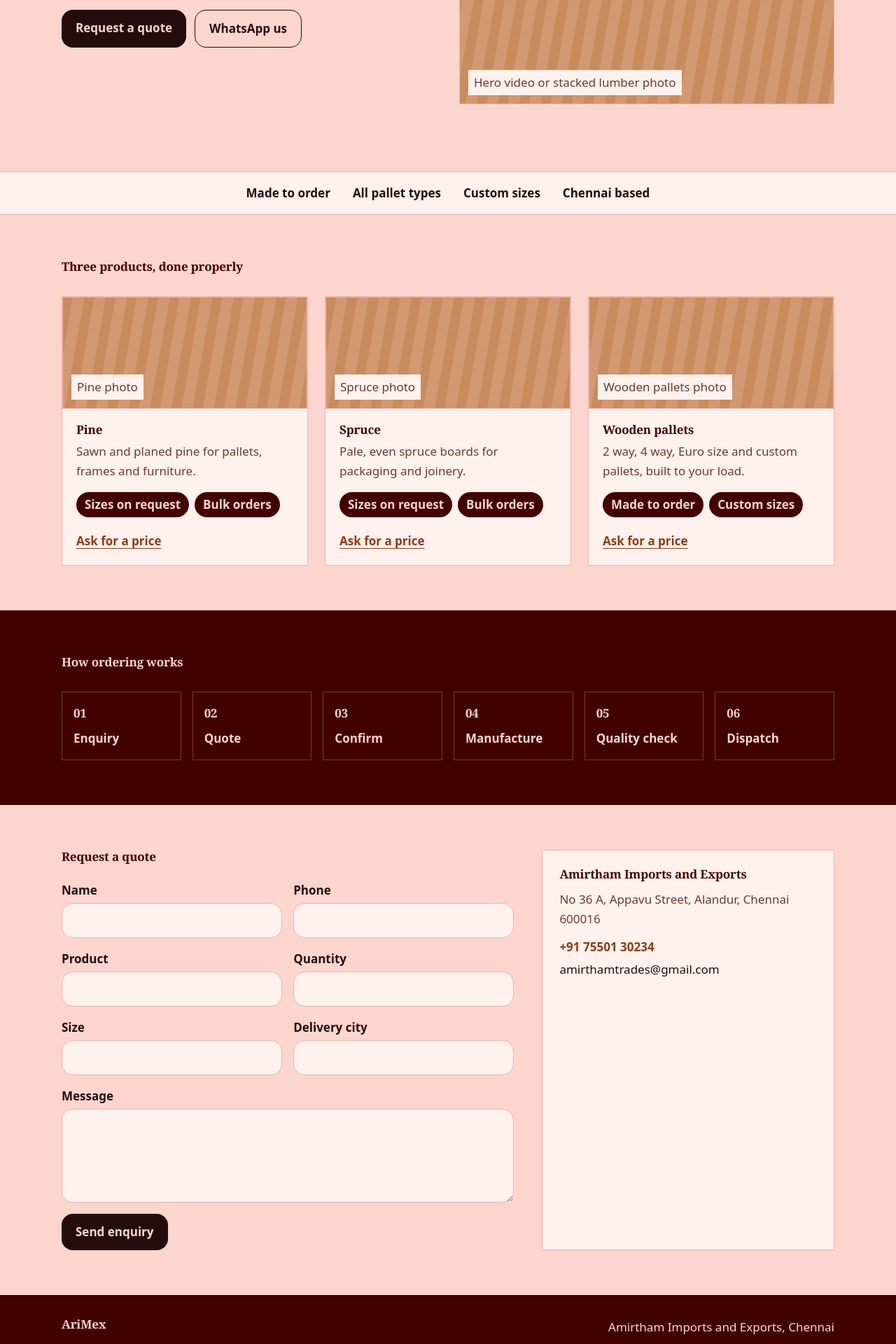
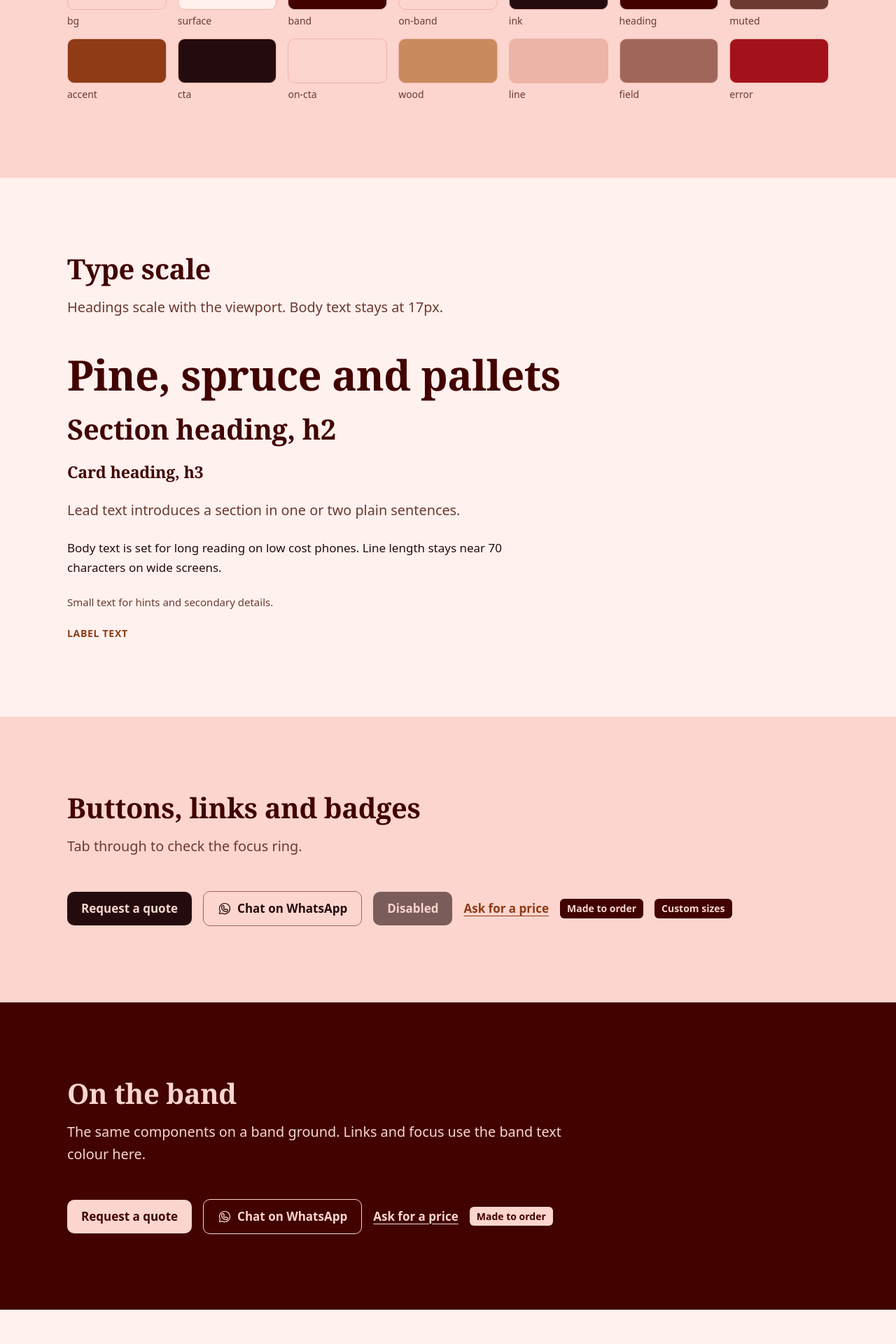
Before and after one commit to quantelvision/Arimex, a Next.js app: page / in a window 1280 px wide. Shown: the part 400-2320 px from the top of the page at 70% size. Built offline with nearby package versions, Linux system fonts and the light colour scheme.

Commit message:
feat: replace preview page with component sheet

```diff
--- a/src/app/page.tsx
+++ b/src/app/page.tsx
@@ -1,139 +1,254 @@
-const products = [
-  { name: "Pine", line: "Sawn and planed pine for pallets, frames and furniture.", tags: ["Sizes on request", "Bulk orders"] },
-  { name: "Spruce", line: "Pale, even spruce boards for packaging and joinery.", tags: ["Sizes on request", "Bulk orders"] },
-  { name: "Wooden pallets", line: "2 way, 4 way, Euro size and custom pallets, built to your load.", tags: ["Made to order", "Custom sizes"] },
+import {
+  ArmchairIcon,
+  ArrowRightIcon,
+  CaretDownIcon,
+  ChatTextIcon,
+  CheckIcon,
+  EnvelopeSimpleIcon,
+  FactoryIcon,
+  HammerIcon,
+  HandshakeIcon,
+  HardHatIcon,
+  ListIcon,
+  MapPinIcon,
+  PhoneIcon,
+  ReceiptIcon,
+  SealCheckIcon,
+  ShippingContainerIcon,
+  TruckIcon,
+  WarehouseIcon,
+  WarningCircleIcon,
+  WhatsappLogoIcon,
+  XIcon,
+} from "@phosphor-icons/react/ssr";
+import Badge from "@/components/badge";
+import Button from "@/components/button";
+import Card from "@/components/card";
+import Container from "@/components/container";
+import PalletDiagram from "@/components/pallet-diagram";
+import Section from "@/components/section";
+import SelectField from "@/components/select-field";
+import StockTable, { type StockRow } from "@/components/stock-table";
+import TextField from "@/components/text-field";
+import TextLink from "@/components/text-link";
+import Wordmark from "@/components/wordmark";
+import { enquiryForm, productOptions, stock } from "@/content/site";
+
+const swatches = [
+  { token: "bg", className: "bg-bg" },
+  { token: "surface", className: "bg-surface" },
+  { token: "band", className: "bg-band" },
+  { token: "on-band", className: "bg-on-band" },
+  { token: "ink", className: "bg-ink" },
+  { token: "heading", className: "bg-heading" },
+  { token: "muted", className: "bg-muted" },
+  { token: "accent", className: "bg-accent" },
+  { token: "cta", className: "bg-cta" },
+  { token: "on-cta", className: "bg-on-cta" },
+  { token: "wood", className: "bg-wood" },
+  { token: "line", className: "bg-line" },
+  { token: "field", className: "bg-field" },
+  { token: "error", className: "bg-error" },
 ];
 
-const steps = ["Enquiry", "Quote", "Confirm", "Manufacture", "Quality check", "Dispatch"];
+const icons = [
+  { name: "Phone", Icon: PhoneIcon },
+  { name: "WhatsappLogo", Icon: WhatsappLogoIcon },
+  { name: "EnvelopeSimple", Icon: EnvelopeSimpleIcon },
+  { name: "MapPin", Icon: MapPinIcon },
+  { name: "ArrowRight", Icon: ArrowRightIcon },
+  { name: "CaretDown", Icon: CaretDownIcon },
+  { name: "List", Icon: ListIcon },
+  { name: "X", Icon: XIcon },
+  { name: "Check", Icon: CheckIcon },
+  { name: "WarningCircle", Icon: WarningCircleIcon },
+  { name: "ShippingContainer", Icon: ShippingContainerIcon },
+  { name: "Factory", Icon: FactoryIcon },
+  { name: "Warehouse", Icon: WarehouseIcon },
+  { name: "HardHat", Icon: HardHatIcon },
+  { name: "Armchair", Icon: ArmchairIcon },
+  { name: "ChatText", Icon: ChatTextIcon },
+  { name: "Receipt", Icon: ReceiptIcon },
+  { name: "Handshake", Icon: HandshakeIcon },
+  { name: "Hammer", Icon: HammerIcon },
+  { name: "SealCheck", Icon: SealCheckIcon },
+  { name: "Truck", Icon: TruckIcon },
+];
 
-function Placeholder({ label, tall = false }: { label: string; tall?: boolean }) {
-  return (
-    <div
-      className={`flex items-end rounded-xl border border-line p-3 ${tall ? "h-72 md:h-96" : "h-40"}`}
-      style={{
-        background:
-          "repeating-linear-gradient(100deg, var(--ax-wood) 0 14px, color-mix(in srgb, var(--ax-wood) 82%, var(--ax-bg)) 14px 30px)",
-      }}
-    >
-      <span className="rounded bg-surface px-2 py-1 text-xs text-muted">{label}</span>
-    </div>
-  );
-}
+const pallets = [
+  { type: "two-way", name: "2 way" },
+  { type: "four-way", name: "4 way" },
+  { type: "euro", name: "Euro size" },
+  { type: "custom", name: "Custom" },
+] as const;
 
-export default function Home() {
+const sampleRows: StockRow[] = [
+  { size: "00 x 000", length: "0000", quantity: "00", grade: "Sample" },
+  { size: "00 x 000", length: stock.lengthOnRequest, quantity: "00", grade: "Sample" },
+  { size: "00 x 000", length: "0000", quantity: "", grade: "Sample" },
+].map((row, index) => ({
+  ...row,
+  id: `sample-${index}`,
+  label: `Sample row ${index + 1}`,
+  askHref: "#form",
+  whatsappHref: "#stock-table",
+}));
+
+const fields = enquiryForm.fields;
+
+export default function ComponentSheet() {
   return (
     <main className="font-body">
-      <header className="sticky top-0 z-40 border-b border-line bg-bg/95 backdrop-blur">
-        <nav className="mx-auto flex max-w-6xl items-center justify-between px-4 py-3 md:px-6">
-          <span className="heading text-2xl">AriMex</span>
-          <ul className="hidden gap-6 text-sm md:flex">
-            {["Products", "Pallets", "Process", "About", "Contact"].map((l) => (
-              <li key={l}>
-                <a href={`#${l.toLowerCase()}`} className="hover:text-accent">{l}</a>
+      <header className="border-b border-line">
+        <Container className="flex flex-wrap items-baseline justify-between gap-4 py-6">
+          <Wordmark className="text-h3" />
+          <div className="text-small text-muted">
+            <h1 className="text-h3">Component sheet</h1>
+            <p>Phase 2 review. Alt T for palettes, Alt F for fonts, Alt H for the panel.</p>
+          </div>
+        </Container>
+      </header>
+
+      <Section id="tokens" heading="Colour tokens" intro="Every palette defines all of these. Switch palettes to compare.">
+        <ul className="grid grid-cols-2 gap-4 sm:grid-cols-4 lg:grid-cols-7">
+          {swatches.map((swatch) => (
+            <li key={swatch.token}>
+              <div className={`h-16 rounded-md border border-line ${swatch.className}`} />
+              <p className="mt-1.5 text-label text-muted">{swatch.token}</p>
             </li>
           ))}
         </ul>
-          <a href="#contact" className="rounded-lg bg-cta px-4 py-2 text-sm font-semibold text-on-cta">
-            Get a quote
-          </a>
-        </nav>
-      </header>
+      </Section>
 
-      <section className="mx-auto grid max-w-6xl items-center gap-8 px-4 py-14 md:grid-cols-2 md:px-6 md:py-24">
-        <div>
-          <p className="mb-3 text-sm font-semibold tracking-wide text-accent uppercase">Chennai, made to order</p>
-          <h1 className="text-4xl md:text-6xl">Pine, spruce and wooden pallets built to your load</h1>
-          <p className="mt-5 max-w-prose text-lg text-muted">
-            Tell us the size, quantity and delivery city. We quote, build and dispatch.
+      <Section id="type" ground="surface" heading="Type scale" intro="Headings scale with the viewport. Body text stays at 17px.">
+        <div className="grid gap-6">
+          <p className="heading text-display">Pine, spruce and pallets</p>
+          <p className="heading text-h2">Section heading, h2</p>
+          <p className="heading text-h3">Card heading, h3</p>
+          <p className="max-w-prose text-lead text-muted">Lead text introduces a section in one or two plain sentences.</p>
+          <p className="max-w-prose">
+            Body text is set for long reading on low cost phones. Line length stays near 70 characters on wide screens.
           </p>
-          <div className="mt-8 flex flex-wrap gap-3">
-            <a href="#contact" className="rounded-lg bg-cta px-5 py-3 font-semibold text-on-cta">Request a quote</a>
-            <a href="#contact" className="rounded-lg border border-ink px-5 py-3 font-semibold">WhatsApp us</a>
+          <p className="text-small text-muted">Small text for hints and secondary details.</p>
+          <p className="text-label font-semibold tracking-wider text-accent uppercase">Label text</p>
         </div>
+      </Section>
+
+      <Section id="actions" heading="Buttons, links and badges" intro="Tab through to check the focus ring.">
+        <div className="flex flex-wrap items-center gap-4">
+          <Button href="#form">Request a quote</Button>
+          <Button href="#actions" variant="secondary" newTab>
+            <WhatsappLogoIcon aria-hidden="true" size={20} />
+            Chat on WhatsApp
+          </Button>
+          <Button disabled>Disabled</Button>
+          <TextLink href="#form">Ask for a price</TextLink>
+          <Badge>Made to order</Badge>
+          <Badge>Custom sizes</Badge>
         </div>
-        <Placeholder label="Hero video or stacked lumber photo" tall />
-      </section>
+      </Section>
 
-      <section className="border-y border-line bg-surface">
-        <ul className="mx-auto flex max-w-6xl flex-wrap justify-center gap-x-8 gap-y-2 px-4 py-4 text-sm font-semibold md:px-6">
-          {["Made to order", "All pallet types", "Custom sizes", "Chennai based"].map((t) => (
-            <li key={t}>{t}</li>
+      <Section id="band" ground="band" heading="On the band" intro="The same components on a band ground. Links and focus use the band text colour here.">
+        <div className="flex flex-wrap items-center gap-4">
+          <Button href="#form">Request a quote</Button>
+          <Button href="#band" variant="secondary">
+            <WhatsappLogoIcon aria-hidden="true" size={20} />
+            Chat on WhatsApp
+          </Button>
+          <TextLink href="#form">Ask for a price</TextLink>
+          <Badge>Made to order</Badge>
+        </div>
+      </Section>
+
+      <Section id="cards" ground="surface" heading="Cards" intro="Cards sit on bg or surface grounds, never on the band.">
+        <ul className="grid gap-6 md:grid-cols-3">
+          {["Pine", "Spruce", "Wooden pallets"].map((name) => (
+            <Card key={name} as="li">
+              <div className="aspect-[4/3] bg-wood/40" />
+              <div className="grid gap-3 p-5">
+                <h3 className="text-h3">{name}</h3>
+                <p className="text-muted">Short description of the product and its common uses.</p>
+                <div className="flex flex-wrap gap-2">
+                  <Badge>Made to order</Badge>
+                </div>
+                <TextLink href="#form">Ask for a price</TextLink>
+              </div>
+            </Card>
           ))}
         </ul>
-      </section>
+      </Section>
 
-      <section id="products" className="mx-auto max-w-6xl px-4 py-16 md:px-6">
-        <h2 className="text-3xl md:text-4xl">Three products, done properly</h2>
-        <div className="mt-8 grid gap-6 md:grid-cols-3">
-          {products.map((p) => (
-            <article key={p.name} className="overflow-hidden rounded-2xl border border-line bg-surface">
-              <Placeholder label={`${p.name} photo`} />
-              <div className="p-5">
-                <h3 className="text-2xl">{p.name}</h3>
-                <p className="mt-2 text-muted">{p.line}</p>
-                <div className="mt-4 flex flex-wrap gap-2">
-                  {p.tags.map((t) => (
-                    <span key={t} className="rounded-full bg-band px-3 py-1 text-xs font-semibold text-on-band">{t}</span>
+      <Section id="form" heading="Form fields" intro="Default, hint, error, select, textarea and disabled states.">
+        <form className="grid max-w-3xl gap-5 sm:grid-cols-2">
+          <TextField name="name" label={fields.name.label} required autoComplete="name" />
+          <TextField name="company" label={fields.company.label} hint={fields.company.hint} autoComplete="organization" />
+          <TextField name="phone" label={fields.phone.label} hint={fields.phone.hint} type="tel" required autoComplete="tel" />
+          <TextField
+            name="email"
+            label={fields.email.label}
+            hint={fields.email.hint}
+            type="email"
+            autoComplete="email"
+            defaultValue="name@"
+            error={enquiryForm.errors.email}
+          />
+          <SelectField
+            name="product"
+            label={fields.product.label}
+            placeholder={fields.product.placeholder}
+            options={productOptions}
+            required
+          />
+          <TextField name="city" label={fields.city.label} disabled />
+          <div className="sm:col-span-2">
+            <TextField name="message" label={fields.message.label} hint={fields.message.hint} multiline />
+          </div>
+          <div className="sm:col-span-2">
+            <Button type="submit">{enquiryForm.submit}</Button>
+          </div>
+        </form>
+      </Section>
+
+      <Section id="stock-table" ground="surface" heading="Stock table" intro="Sample rows for layout only. A table on wide screens, cards on narrow screens.">
+        <StockTable
+          heading={stock.tables.pine}
+          headingId="sample-stock-heading"
+          columns={{ ...stock.columns, actions: "Enquire" }}
+          rows={sampleRows}
+          askLabel={stock.askAction}
+          whatsappLabel={stock.whatsappAction}
+        />
+      </Section>
+
+      <Section id="pallets" heading="Pallet diagrams" intro="Drawn from scratch with a 1.5px stroke to match the regular icon weight.">
+        <ul className="grid gap-6 sm:grid-cols-2 lg:grid-cols-4">
+          {pallets.map((pallet) => (
+            <Card key={pallet.type} as="li" className="p-5">
+              <PalletDiagram type={pallet.type} className="w-full text-heading" />
+              <p className="mt-3 font-semibold text-heading">{pallet.name}</p>
+            </Card>
           ))}
-                </div>
-                <a href="#contact" className="mt-5 inline-block font-semibold text-accent underline underline-offset-4">
-                  Ask for a price
-                </a>
-              </div>
-            </article>
-          ))}
-        </div>
-      </section>
+        </ul>
+      </Section>
 
-      <section id="process" className="on-band bg-band text-on-band">
-        <div className="mx-auto max-w-6xl px-4 py-16 md:px-6">
-          <h2 className="text-3xl md:text-4xl">How ordering works</h2>
-          <ol className="mt-8 grid gap-4 sm:grid-cols-2 lg:grid-cols-6">
-            {steps.map((s, i) => (
-              <li key={s} className="rounded-xl border border-current/25 p-4">
-                <span className="heading text-3xl text-on-band">0{i + 1}</span>
-                <p className="mt-2 font-semibold">{s}</p>
+      <Section id="icons" ground="surface" heading="Icons" intro="Phosphor, regular weight. Shown at 28px.">
+        <ul className="grid grid-cols-2 gap-4 sm:grid-cols-4 lg:grid-cols-7">
+          {icons.map(({ name, Icon }) => (
+            <li key={name} className="grid justify-items-center gap-2 rounded-md border border-line p-4 text-center">
+              <Icon aria-hidden="true" size={28} className="text-heading" />
+              <span className="text-label text-muted">{name}</span>
             </li>
           ))}
-          </ol>
+        </ul>
+      </Section>
+
+      <Section id="surfaces" heading="Radius and shadow">
+        <div className="grid gap-6 sm:grid-cols-3">
+          <div className="rounded-sm border border-line bg-surface p-5 text-small">rounded-sm, controls inside cards</div>
+          <div className="rounded-md bg-surface p-5 text-small shadow-card">rounded-md, shadow-card</div>
+          <div className="rounded-lg bg-surface p-5 text-small shadow-raised">rounded-lg, shadow-raised</div>
         </div>
-      </section>
-
-      <section id="contact" className="mx-auto grid max-w-6xl gap-10 px-4 py-16 md:grid-cols-5 md:px-6">
-        <div className="md:col-span-3">
-          <h2 className="text-3xl md:text-4xl">Request a quote</h2>
-          <form className="mt-6 grid gap-4 sm:grid-cols-2">
-            {["Name", "Phone", "Product", "Quantity", "Size", "Delivery city"].map((f) => (
-              <label key={f} className="grid gap-1 text-sm font-semibold">
-                {f}
-                <input className="rounded-lg border border-line bg-surface px-3 py-2.5 font-normal text-ink" />
-              </label>
-            ))}
-            <label className="grid gap-1 text-sm font-semibold sm:col-span-2">
-              Message
-              <textarea rows={4} className="rounded-lg border border-line bg-surface px-3 py-2.5 font-normal text-ink" />
-            </label>
-            <button type="button" className="rounded-lg bg-cta px-5 py-3 font-semibold text-on-cta sm:col-span-2 sm:justify-self-start">
-              Send enquiry
-            </button>
-          </form>
-        </div>
-        <aside className="rounded-2xl border border-line bg-surface p-6 md:col-span-2">
-          <h3 className="text-2xl">Amirtham Imports and Exports</h3>
-          <p className="mt-3 text-muted">No 36 A, Appavu Street, Alandur, Chennai 600016</p>
-          <p className="mt-3">
-            <a href="tel:+917550130234" className="font-semibold text-accent">+91 75501 30234</a>
-          </p>
-          <p className="mt-1">amirthamtrades@gmail.com</p>
-        </aside>
-      </section>
-
-      <footer className="on-band bg-band text-on-band">
-        <div className="mx-auto flex max-w-6xl flex-wrap justify-between gap-4 px-4 py-8 text-sm md:px-6">
-          <span className="heading text-xl text-on-band">AriMex</span>
-          <span>Amirtham Imports and Exports, Chennai</span>
-        </div>
-      </footer>
+      </Section>
     </main>
   );
 }
```
Lines whose indentation alone changed are shown as unchanged.
